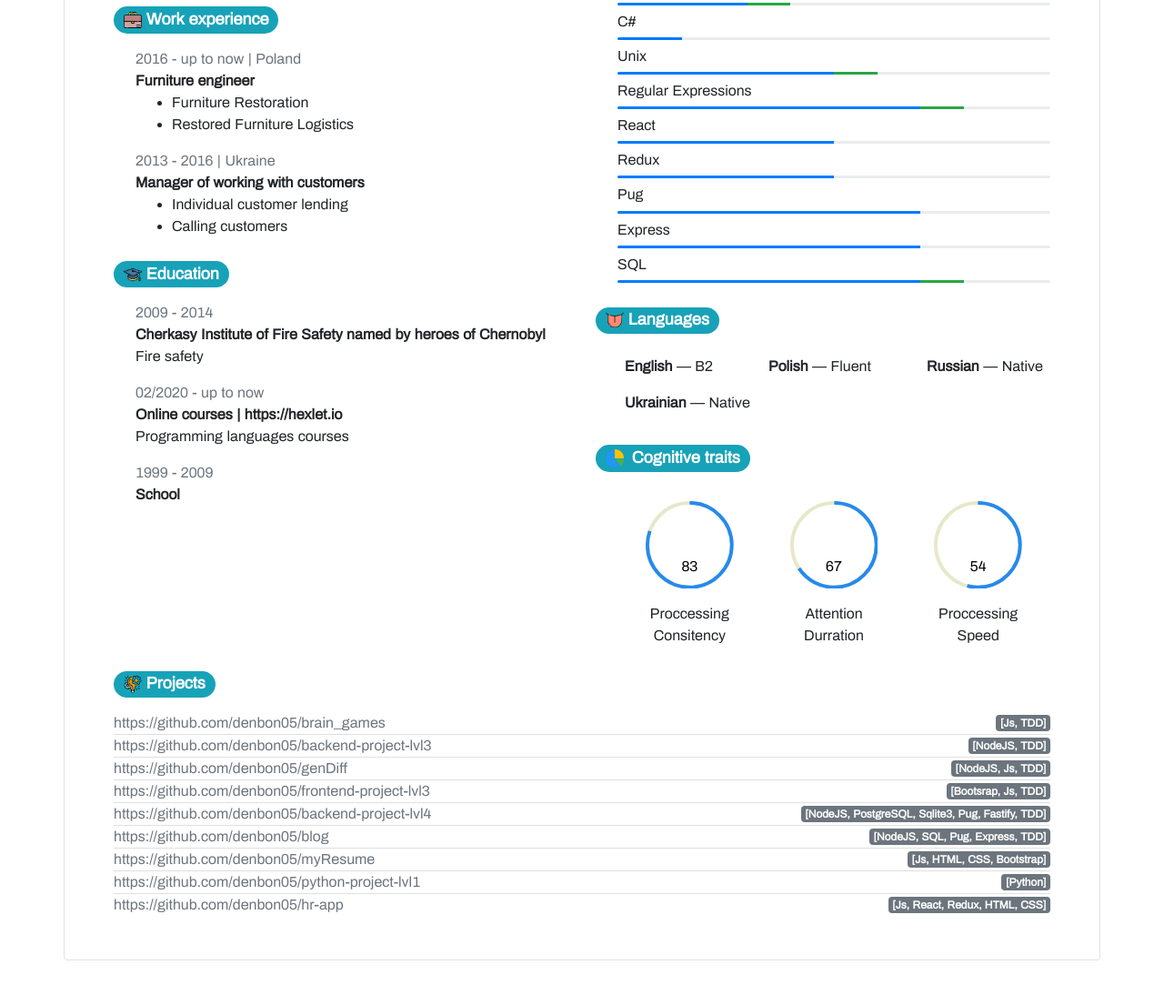
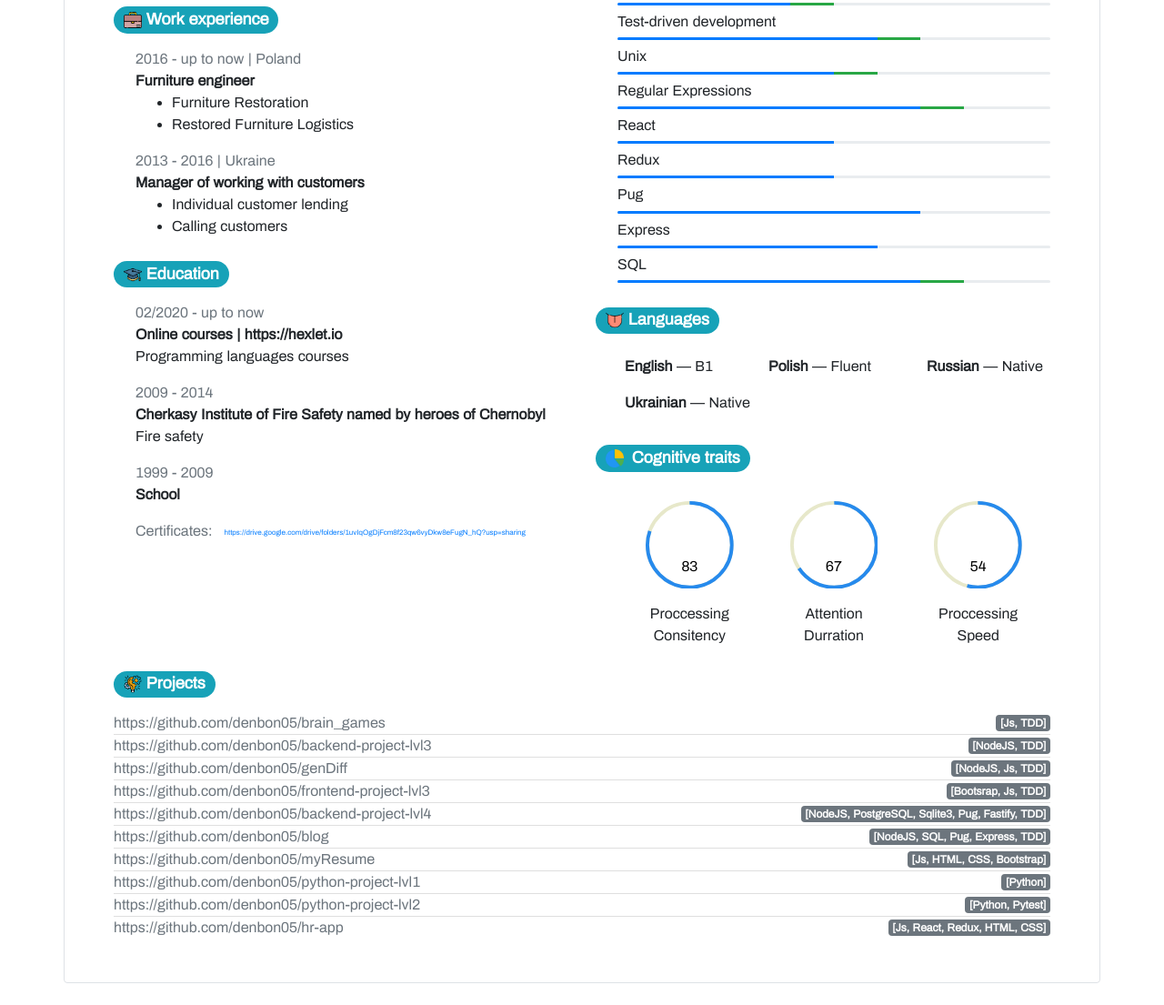
Before and after one commit to denbon05/myResume, a website built with webpack: page index.html in a window 1280 px wide. Shown: the part 514-1619 px from the top of the page at 91% size. Before the commit the page ends 1594 px from the top, so only its background shows below. Built offline with nearby package versions, Linux system fonts and the light colour scheme.

Commit message:
Update info (Python increase, add certificates)

```diff
--- a/index.html
+++ b/index.html
@@ -69,7 +69,12 @@
                   <span id="education"></span>
                 </span>
               </h2>
-              <div id="educationContainer" class="ml-4"></div>
+              <div id="educationContainer" class="ml-4">
+                <a
+                  href="https://drive.google.com/drive/folders/1uvIqOgDjFcm8f23qw6vyDkw8eFugN_hQ?usp=sharing"
+                  >Certificates</a
+                >
+              </div>
             </div>
           </div>
         </div>
--- a/src/helpers.js
+++ b/src/helpers.js
@@ -69,7 +69,7 @@ const addWorkExpInfo = (el, t) => {
 };
 
 const addEducationInfo = (el, t) => {
-  const places = ['academy', 'courses', 'school'];
+  const places = ['courses', 'academy', 'school'];
   el.educationMainTitle.textContent = t('education.title');
   el.educationContainer.innerHTML = places.map((place) => {
     const name = t(`education.palces.${place}.name`);
@@ -88,6 +88,20 @@ const addEducationInfo = (el, t) => {
       '</div>',
     ].join('');
   }).join('');
+
+  const labelEl = document.createElement('label');
+  labelEl.classList = 'text-muted d-block';
+  labelEl.textContent = 'Certificates:';
+  const smalHref = document.createElement('small');
+  smalHref.innerHTML = `<smal><a
+      style="font-size:0.5rem;"
+      href="https://drive.google.com/drive/folders/1uvIqOgDjFcm8f23qw6vyDkw8eFugN_hQ?usp=sharing"
+      class="btn btn-link "
+      target="_blank"
+    >https://drive.google.com/drive/folders/1uvIqOgDjFcm8f23qw6vyDkw8eFugN_hQ?usp=sharing
+  </a ></smal >`;
+  labelEl.appendChild(smalHref);
+  el.educationContainer.appendChild(labelEl);
 };
 
 const addSkillsInfo = (el, t) => {
@@ -95,14 +109,14 @@ const addSkillsInfo = (el, t) => {
     { name: 'JavaScript & Node.js', progress: 75, inProccess: true },
     { name: 'HTML & CSS', progress: 70 },
     { name: 'GIT & GITHUB', progress: 60, inProccess: true },
-    { name: 'Python', progress: 30, inProccess: true },
-    { name: 'C#', progress: 15 },
+    { name: 'Python', progress: 40, inProccess: true },
+    { name: 'Test-driven development', progress: 60, inProccess: true },
     { name: 'Unix', progress: 50, inProccess: true },
     { name: 'Regular Expressions', progress: 70, inProccess: true },
     { name: 'React', progress: 50 },
     { name: 'Redux', progress: 50 },
     { name: 'Pug', progress: 70 },
-    { name: 'Express', progress: 70 },
+    { name: 'Express', progress: 60 },
     { name: 'SQL', progress: 70, inProccess: true },
   ];
   el.skillsMainTitle.textContent = t('skills.title');
@@ -142,6 +156,7 @@ const addProjectsInfo = (el, t) => {
     { link: 'https://github.com/denbon05/blog', techs: ['NodeJS', 'SQL', 'Pug', 'Express', 'TDD'] },
     { link: 'https://github.com/denbon05/myResume', techs: ['Js', 'HTML', 'CSS', 'Bootstrap'] },
     { link: 'https://github.com/denbon05/python-project-lvl1', techs: ['Python'] },
+    { link: 'https://github.com/denbon05/python-project-lvl2', techs: ['Python', 'Pytest'] },
     { link: 'https://github.com/denbon05/hr-app', techs: ['Js', 'React', 'Redux', 'HTML', 'CSS'] },
   ];
   el.projectsMainTitle.textContent = t('projects.title');
--- a/src/locales/en.js
+++ b/src/locales/en.js
@@ -67,7 +67,7 @@ export default {
       title: 'Languages',
       en: {
         name: 'English',
-        lvl: 'B2',
+        lvl: 'B1',
       },
       pl: {
         name: 'Polish',
```
Also changed, not shown: 1 other file.
